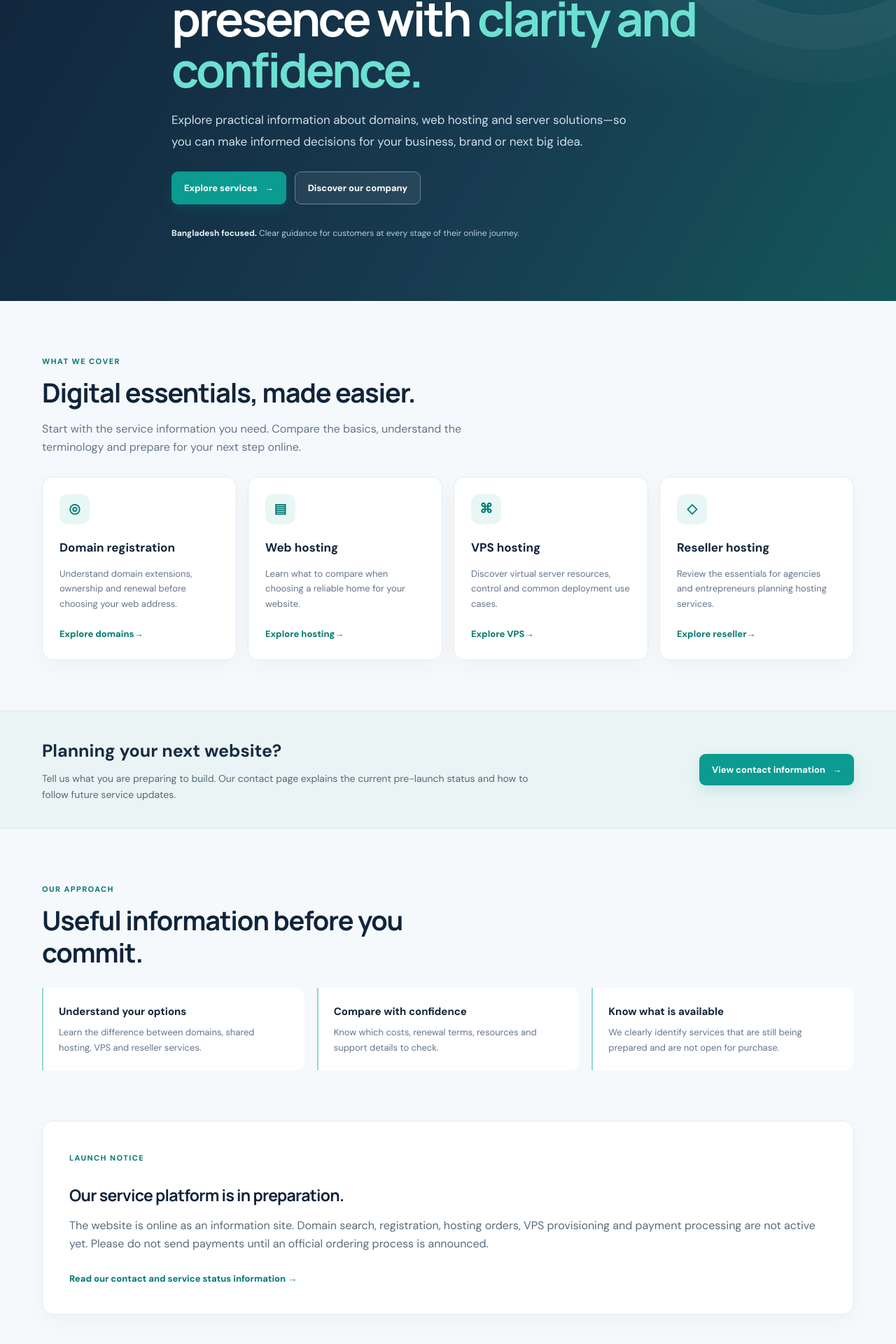
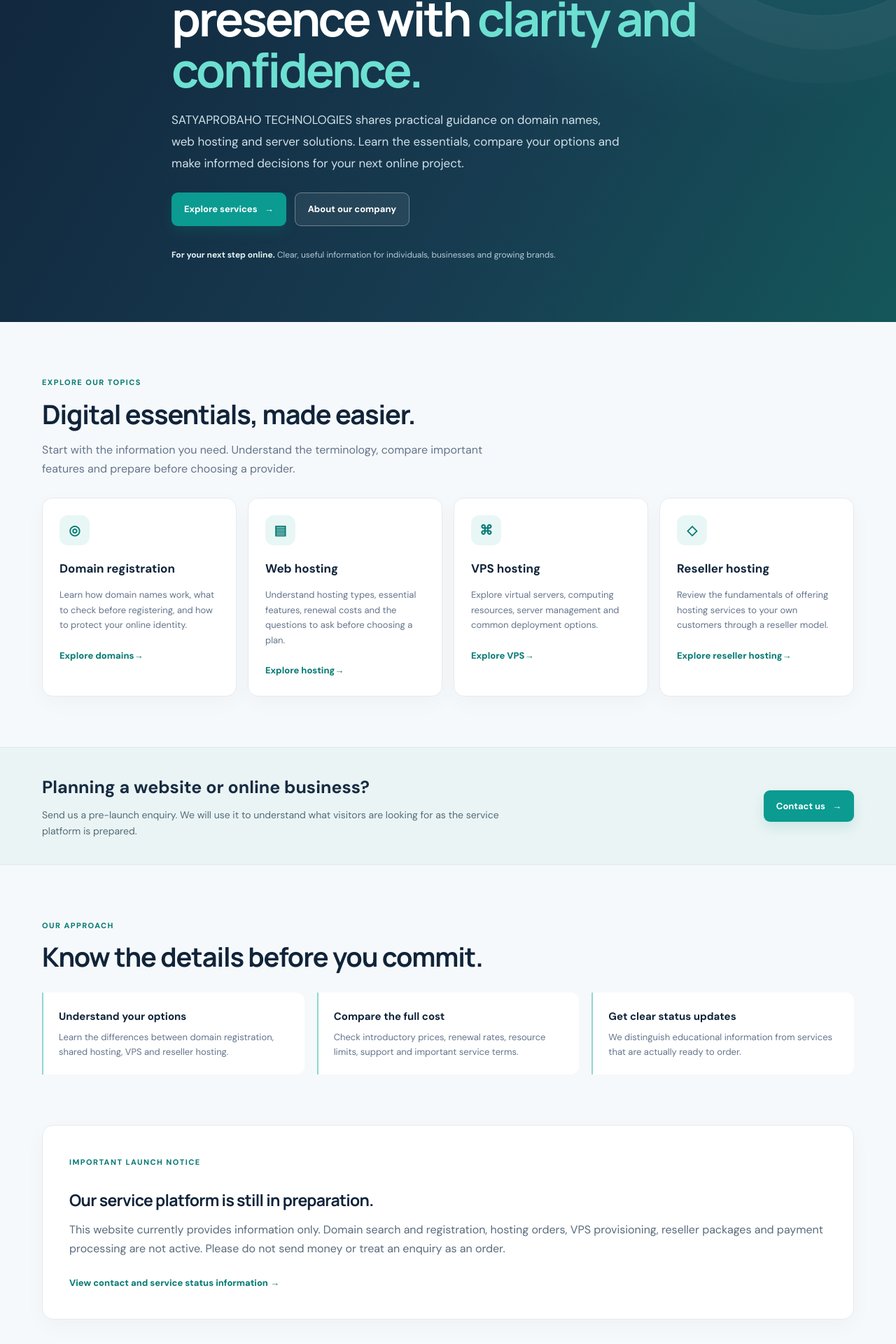
Before and after one commit to satyaprobaho-technologies/satyaprobaho-website, a Next.js app in the folder satyaprobaho-website/: page / in a window 1280 px wide. Shown: the part 353-2273 px from the top of the page at 70% size. Built offline with nearby package versions, Linux system fonts and the light colour scheme; no server answers.

Commit message:
Polish homepage messaging and make pre-launch service status explicit

```diff
--- a/satyaprobaho-website/src/app/page.tsx
+++ b/satyaprobaho-website/src/app/page.tsx
@@ -1,10 +1,10 @@
 import Link from "next/link";
 
 const services = [
-  { icon: "◎", title: "Domain registration", desc: "Understand domain extensions, ownership and renewal before choosing your web address.", href: "/domain-registration", label: "Explore domains" },
-  { icon: "▤", title: "Web hosting", desc: "Learn what to compare when choosing a reliable home for your website.", href: "/web-hosting", label: "Explore hosting" },
-  { icon: "⌘", title: "VPS hosting", desc: "Discover virtual server resources, control and common deployment use cases.", href: "/vps-hosting", label: "Explore VPS" },
-  { icon: "◇", title: "Reseller hosting", desc: "Review the essentials for agencies and entrepreneurs planning hosting services.", href: "/reseller-hosting", label: "Explore reseller" },
+  { icon: "◎", title: "Domain registration", desc: "Learn how domain names work, what to check before registering, and how to protect your online identity.", href: "/domain-registration", label: "Explore domains" },
+  { icon: "▤", title: "Web hosting", desc: "Understand hosting types, essential features, renewal costs and the questions to ask before choosing a plan.", href: "/web-hosting", label: "Explore hosting" },
+  { icon: "⌘", title: "VPS hosting", desc: "Explore virtual servers, computing resources, server management and common deployment options.", href: "/vps-hosting", label: "Explore VPS" },
+  { icon: "◇", title: "Reseller hosting", desc: "Review the fundamentals of offering hosting services to your own customers through a reseller model.", href: "/reseller-hosting", label: "Explore reseller hosting" },
 ];
 
 export default function Home() {
@@ -12,28 +12,64 @@ export default function Home() {
     <main>
       <section className="hero">
         <div className="container hero-content">
-          <span className="eyebrow">Your digital journey starts here</span>
+          <span className="eyebrow">Digital services · Bangladesh</span>
           <h1>Build your online presence with <span>clarity and confidence.</span></h1>
-          <p>Explore practical information about domains, web hosting and server solutions—so you can make informed decisions for your business, brand or next big idea.</p>
-          <div className="hero-actions"><Link className="btn" href="/domain-registration">Explore services <span>→</span></Link><Link className="btn secondary" href="/about">Discover our company</Link></div>
-          <div className="hero-footnote"><strong>Bangladesh focused.</strong> Clear guidance for customers at every stage of their online journey.</div>
+          <p>SATYAPROBAHO TECHNOLOGIES shares practical guidance on domain names, web hosting and server solutions. Learn the essentials, compare your options and make informed decisions for your next online project.</p>
+          <div className="hero-actions">
+            <Link className="btn" href="/domain-registration">Explore services <span>→</span></Link>
+            <Link className="btn secondary" href="/about">About our company</Link>
+          </div>
+          <div className="hero-footnote"><strong>For your next step online.</strong> Clear, useful information for individuals, businesses and growing brands.</div>
         </div>
       </section>
+
       <section className="section container">
-        <div className="section-heading"><span className="section-kicker">What we cover</span><h2>Digital essentials, made easier.</h2><p>Start with the service information you need. Compare the basics, understand the terminology and prepare for your next step online.</p></div>
-        <div className="service-grid">{services.map((service) => <article className="service-card" key={service.href}><div className="service-icon" aria-hidden="true">{service.icon}</div><h3>{service.title}</h3><p>{service.desc}</p><Link className="text-link" href={service.href}>{service.label} <span>→</span></Link></article>)}</div>
-      </section>
-      <section className="info-band"><div className="container"><div><h2>Planning your next website?</h2><p>Tell us what you are preparing to build. Our contact page explains the current pre-launch status and how to follow future service updates.</p></div><Link className="btn" href="/contact">View contact information <span>→</span></Link></div></section>
-      <section className="section container">
-        <div className="section-heading"><span className="section-kicker">Our approach</span><h2>Useful information before you commit.</h2></div>
-        <div className="feature-grid">
-          <article className="feature"><h3>Understand your options</h3><p>Learn the difference between domains, shared hosting, VPS and reseller services.</p></article>
-          <article className="feature"><h3>Compare with confidence</h3><p>Know which costs, renewal terms, resources and support details to check.</p></article>
-          <article className="feature"><h3>Know what is available</h3><p>We clearly identify services that are still being prepared and are not open for purchase.</p></article>
+        <div className="section-heading">
+          <span className="section-kicker">Explore our topics</span>
+          <h2>Digital essentials, made easier.</h2>
+          <p>Start with the information you need. Understand the terminology, compare important features and prepare before choosing a provider.</p>
+        </div>
+        <div className="service-grid">
+          {services.map((service) => (
+            <article className="service-card" key={service.href}>
+              <div className="service-icon" aria-hidden="true">{service.icon}</div>
+              <h3>{service.title}</h3>
+              <p>{service.desc}</p>
+              <Link className="text-link" href={service.href}>{service.label} <span>→</span></Link>
+            </article>
+          ))}
         </div>
       </section>
-      <section className="section container" style={{paddingTop:0}}>
-        <div className="content-panel"><span className="section-kicker">Launch notice</span><h2>Our service platform is in preparation.</h2><p>The website is online as an information site. Domain search, registration, hosting orders, VPS provisioning and payment processing are not active yet. Please do not send payments until an official ordering process is announced.</p><Link className="text-link" href="/contact">Read our contact and service status information →</Link></div>
+
+      <section className="info-band">
+        <div className="container">
+          <div>
+            <h2>Planning a website or online business?</h2>
+            <p>Send us a pre-launch enquiry. We will use it to understand what visitors are looking for as the service platform is prepared.</p>
+          </div>
+          <Link className="btn" href="/contact">Contact us <span>→</span></Link>
+        </div>
+      </section>
+
+      <section className="section container">
+        <div className="section-heading">
+          <span className="section-kicker">Our approach</span>
+          <h2>Know the details before you commit.</h2>
+        </div>
+        <div className="feature-grid">
+          <article className="feature"><h3>Understand your options</h3><p>Learn the differences between domain registration, shared hosting, VPS and reseller hosting.</p></article>
+          <article className="feature"><h3>Compare the full cost</h3><p>Check introductory prices, renewal rates, resource limits, support and important service terms.</p></article>
+          <article className="feature"><h3>Get clear status updates</h3><p>We distinguish educational information from services that are actually ready to order.</p></article>
+        </div>
+      </section>
+
+      <section className="section container" style={{ paddingTop: 0 }}>
+        <div className="content-panel">
+          <span className="section-kicker">Important launch notice</span>
+          <h2>Our service platform is still in preparation.</h2>
+          <p>This website currently provides information only. Domain search and registration, hosting orders, VPS provisioning, reseller packages and payment processing are not active. Please do not send money or treat an enquiry as an order.</p>
+          <Link className="text-link" href="/contact">View contact and service status information →</Link>
+        </div>
       </section>
     </main>
   );
```
